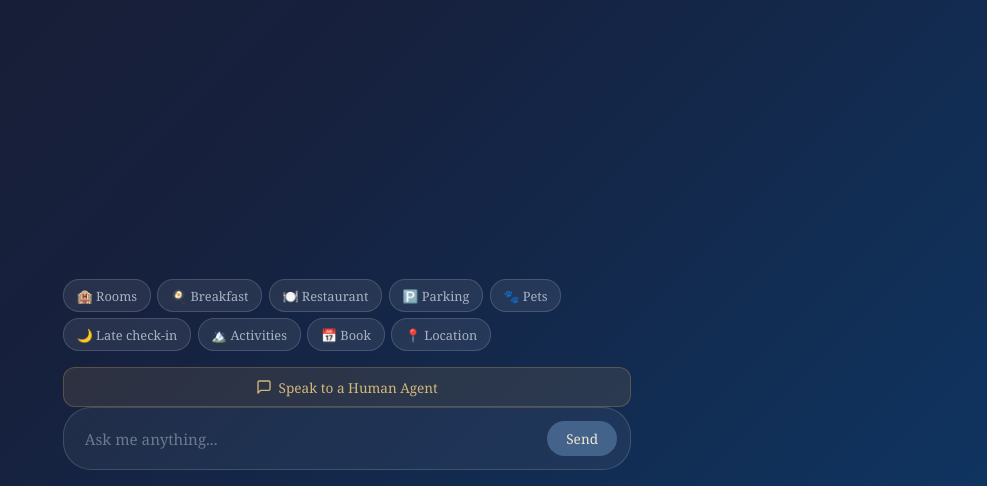
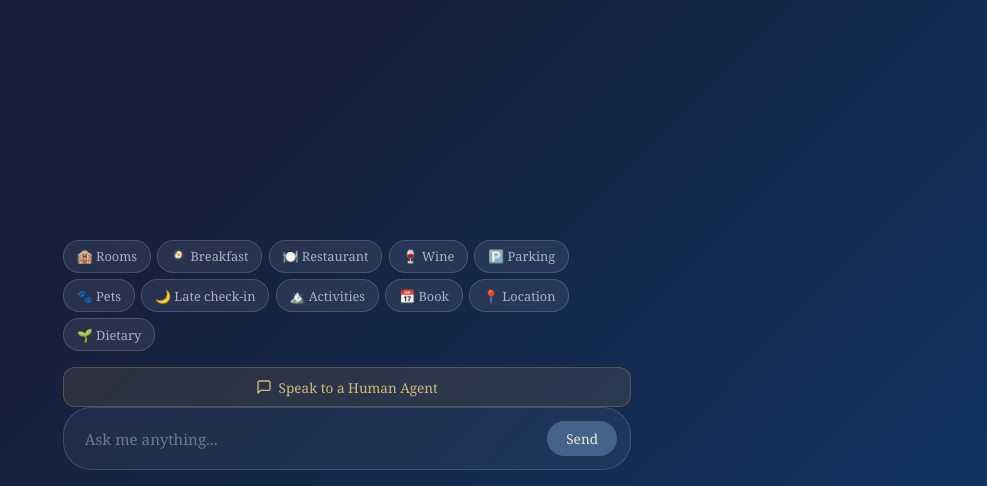
Before and after one commit to Isakzvegelj/villa-adora-bot, a Flask app: page / in a window 1280 px wide. Shown: the part 314-800 px from the top of the page, without its empty margins (293-1280 px from the left). Run offline with Flask 3, Linux system fonts and the light colour scheme.

Commit message:
improve: add Wine and Dietary quick replies to frontend

```diff
--- a/templates/index.html
+++ b/templates/index.html
@@ -313,12 +313,14 @@
             <span class="quick-reply" onclick="sendQuick('What rooms do you have?')">🏨 Rooms</span>
             <span class="quick-reply" onclick="sendQuick('Tell me about breakfast')">🍳 Breakfast</span>
             <span class="quick-reply" onclick="sendQuick('Tell me about the restaurant')">🍽️ Restaurant</span>
+            <span class="quick-reply" onclick="sendQuick('What is the wine list like?')">🍷 Wine</span>
             <span class="quick-reply" onclick="sendQuick('Is parking available?')">🅿️ Parking</span>
             <span class="quick-reply" onclick="sendQuick('Can I bring my pet?')">🐾 Pets</span>
             <span class="quick-reply" onclick="sendQuick('I will arrive late at 23:30')">🌙 Late check-in</span>
             <span class="quick-reply" onclick="sendQuick('What activities are nearby?')">🏔️ Activities</span>
             <span class="quick-reply" onclick="sendQuick('I want to book a room')">📅 Book</span>
             <span class="quick-reply" onclick="sendQuick('Where are you located?')">📍 Location</span>
+            <span class="quick-reply" onclick="sendQuick('I am vegan, can you accommodate me?')">🌱 Dietary</span>
         </div>
         <button class="human-agent-btn" onclick="showHumanModal()" id="humanBtn">
             <svg viewBox="0 0 24 24" fill="none" stroke="currentColor" stroke-width="2" stroke-linecap="round" stroke-linejoin="round"><path d="M21 15a2 2 0 0 1-2 2H7l-4 4V5a2 2 0 0 1 2-2h14a2 2 0 0 1 2 2z"/></svg>
```
